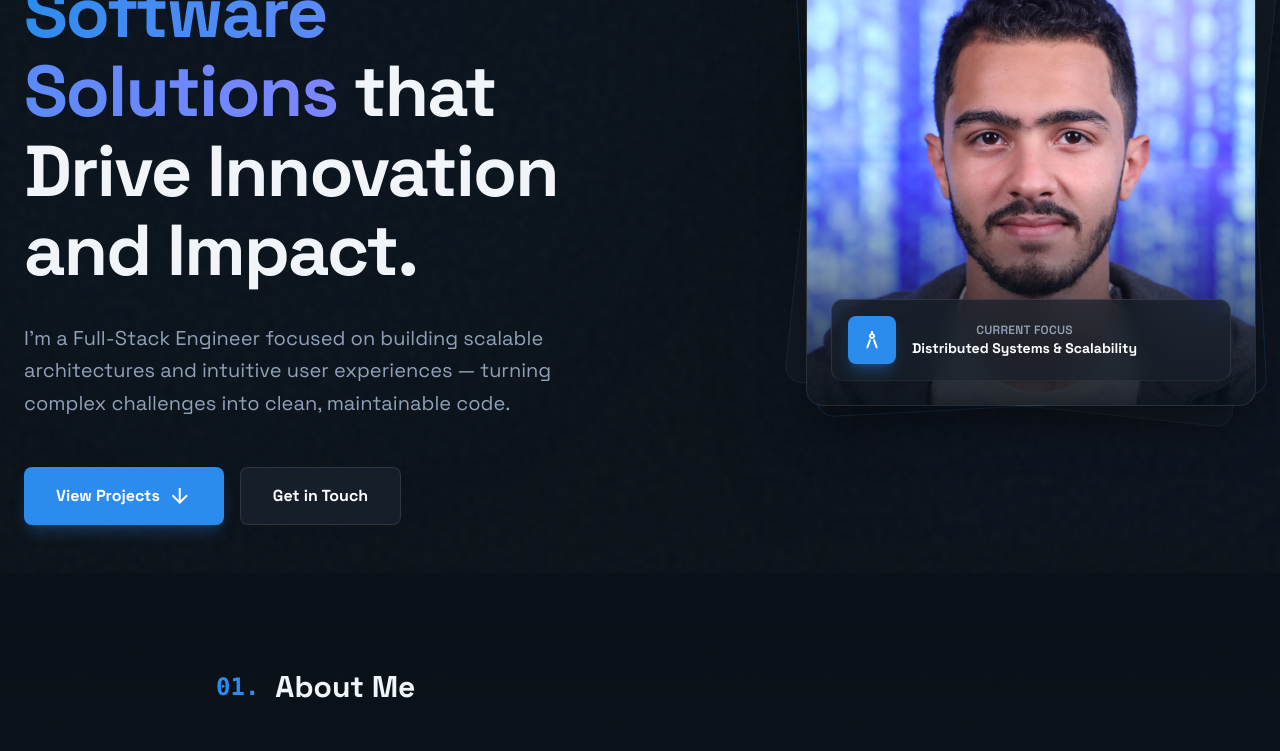
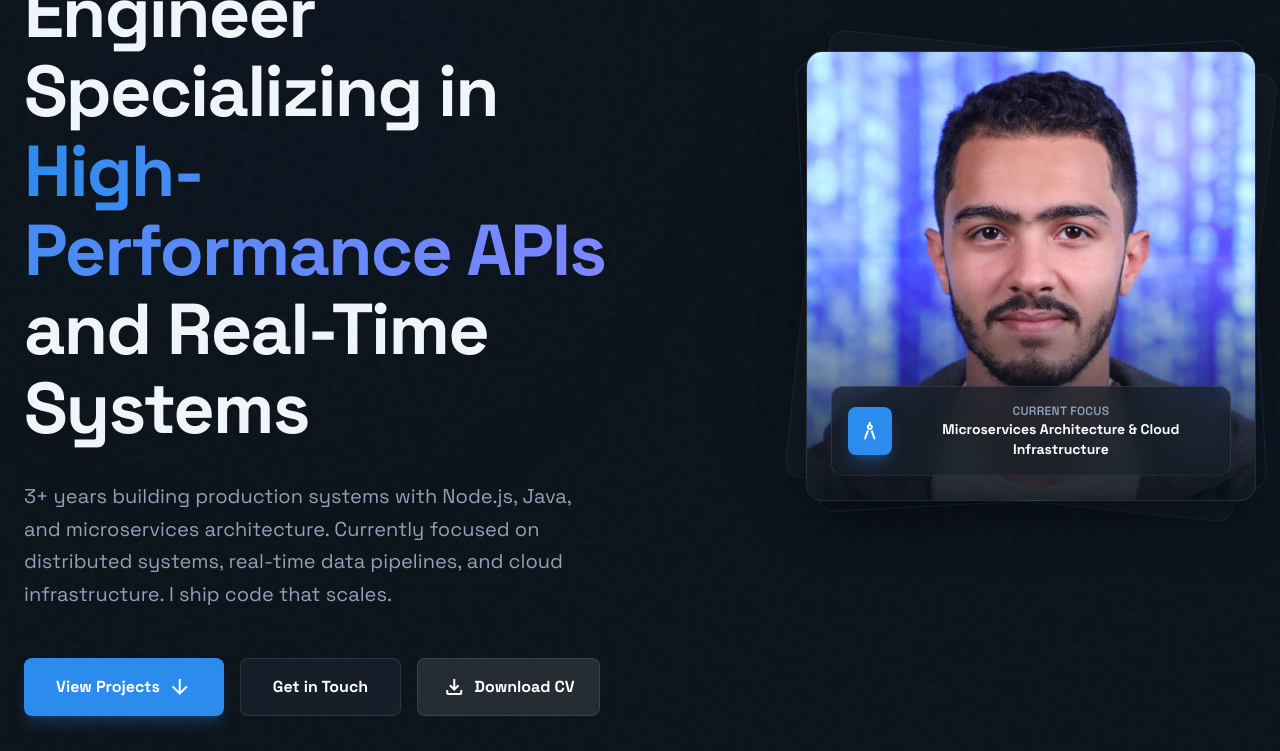
Before and after one commit to TmcTrevor/Portfolio, a React (Vite) app: page / in a window 1280 px wide. Shown: the part 260-1011 px from the top of the page. Built offline with nearby package versions, Linux system fonts and the light colour scheme.

Commit message:
modify Hero Content

```diff
--- a/src/components/Hero.tsx
+++ b/src/components/Hero.tsx
@@ -16,16 +16,17 @@ const Hero = () => {
             </span>
           </div>
           <h1 className="text-5xl md:text-7xl text-left font-bold leading-[1.1] tracking-tight">
-            Crafting Robust{' '}
+            Full-Stack Engineer Specializing in{' '}
             <span className="text-transparent bg-clip-text bg-linear-to-r from-primary to-indigo-400">
-              Software Solutions
+              High-Performance APIs
             </span>{' '}
-            that Drive Innovation and Impact.
+            and Real-Time Systems
           </h1>
           <p className="text-lg md:text-xl text-left text-slate-400 max-w-xl leading-relaxed">
-            I’m a Full-Stack Engineer focused on building scalable architectures
-            and intuitive user experiences — turning complex challenges into
-            clean, maintainable code.
+            3+ years building production systems with Node.js, Java, and
+            microservices architecture. Currently focused on distributed systems,
+            real-time data pipelines, and cloud infrastructure. I ship code that
+            scales.
           </p>
           <div className="flex flex-wrap gap-4 pt-4">
             <a
@@ -42,6 +43,16 @@ const Hero = () => {
               href="#contact"
             >
               Get in Touch
+            </a>
+            <a
+              className="px-6 py-4 bg-white/10 hover:bg-white/20 text-white font-bold rounded-lg transition-all flex items-center gap-2 border border-white/10 hover:-translate-y-1"
+              href="/cv/Mohamed_Khames_CV.pdf"
+              download="Mohamed_Khames_CV.pdf"
+            >
+              <span className="material-symbols-outlined text-sm">
+                file_download
+              </span>
+              Download CV
             </a>
           </div>
         </div>
@@ -67,7 +78,7 @@ const Hero = () => {
                     Current Focus
                   </p>
                   <p className="text-sm font-bold text-white">
-                    Distributed Systems &amp; Scalability
+                    Microservices Architecture &amp; Cloud Infrastructure
                   </p>
                 </div>
               </div>
```
